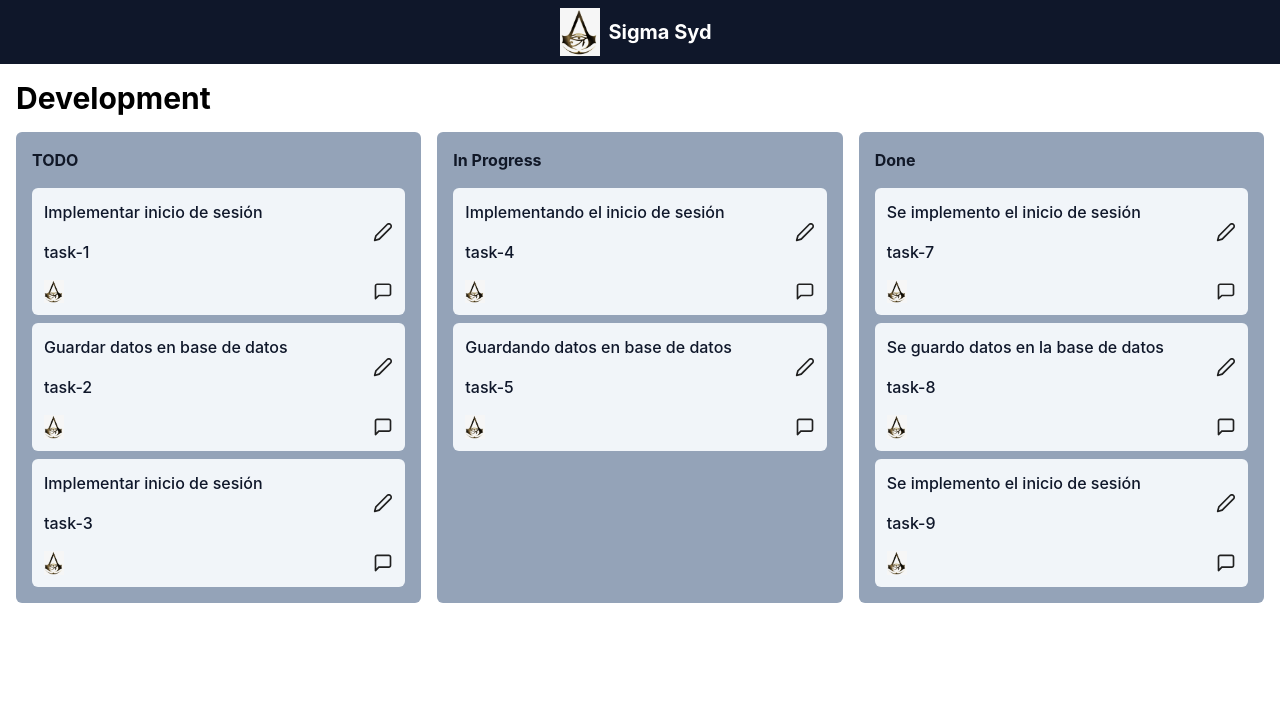
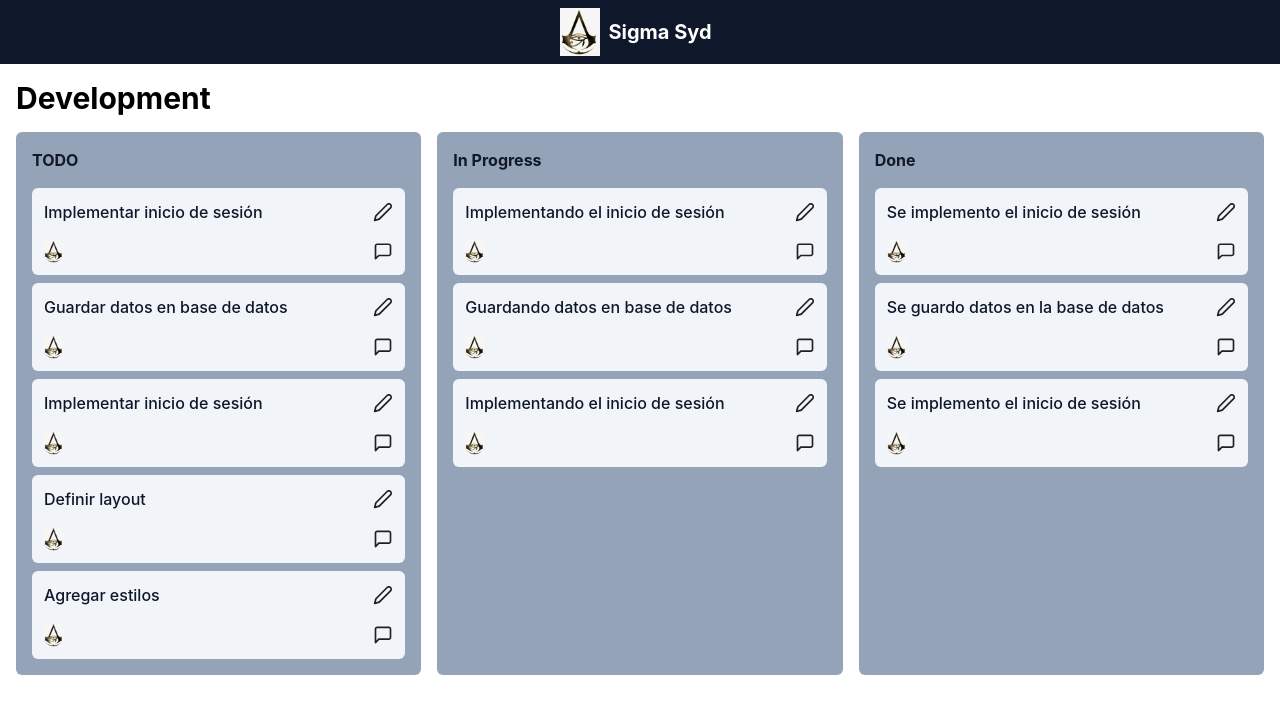
Before and after one commit to sigmasyd/custom-trello, a Next.js app: page / in a window 1280 px wide. Shown: the top 714 px of the page. Built offline with nearby package versions, Linux system fonts and the light colour scheme.

Commit message:
Fixing bug

```diff
--- a/components/board.js
+++ b/components/board.js
@@ -1,51 +1,8 @@
 import List from "../components/list"
 import Card from "../components/card"
 import { useState, useEffect } from "react"
+import { todoList, inProgressList, doneList } from '../data/task'
 
-const todoList = [
-  {
-    text: 'Implementar inicio de sesión',
-    id: 'task-1'
-  },
-  {
-    text: 'Guardar datos en base de datos',
-    id: 'task-2'
-  },
-  {
-    text: 'Implementar inicio de sesión',
-    id: 'task-3'
-  },
-]
-
-const inProgressList = [
-  {
-    text: 'Implementando el inicio de sesión',
-    id: 'task-4'
-  },
-  {
-    text: 'Guardando datos en base de datos',
-    id: 'task-5'
-  }/*,
-  {
-    text: 'Implementando el inicio de sesión',
-    id: 'task-6'
-  }*/
-]
-
-const doneList = [
-  {
-    text: 'Se implemento el inicio de sesión',
-    id: 'task-7'
-  },
-  {
-    text: 'Se guardo datos en la base de datos',
-    id: 'task-8'
-  },
-  {
-    text: 'Se implemento el inicio de sesión',
-    id: 'task-9'
-  }
-]
 
 export default function Board() {
   const [dragged, setDragged] = useState(null)
@@ -108,7 +65,7 @@ export default function Board() {
         >
           {
             listOfList.doneList.map( (item, index) => (
-              <Card list="inProgressList" setDragged={setDragged} {...item} key={item.id}/>
+              <Card list="doneList" setDragged={setDragged} {...item} key={item.id}/>
             ))
           }
         </List>
--- a/components/card.js
+++ b/components/card.js
@@ -18,10 +18,7 @@ export default function Card({ text, id, setDragged, list }) {
   return (
     <div draggable onDragStart={handleDragStart} className='bg-slate-100 text-slate-900 rounded-md p-3 flex flex-col gap-4'>
       <div className='flex justify-between'>
-        <div className='flex flex-col gap-4'>
-          <p className='font-medium'>{ text }</p>
-          <p className='font-medium'>{ id }</p>
-        </div>
+        <p className='font-medium'>{ text }</p>
         <Image src='/static/icons/edit.svg' alt="" width={20} height={20} />
       </div>
       <div className='flex justify-between'>
--- /dev/null
+++ b/data/task.js
@@ -0,0 +1,52 @@
+export const todoList = [
+  {
+    text: 'Implementar inicio de sesión',
+    id: 'task-1'
+  },
+  {
+    text: 'Guardar datos en base de datos',
+    id: 'task-2'
+  },
+  {
+    text: 'Implementar inicio de sesión',
+    id: 'task-3'
+  },
+  {
+    text: 'Definir layout',
+    id: 'task-10'
+  },
+  {
+    text: 'Agregar estilos',
+    id: 'task-11'
+  }
+]
+
+export const inProgressList = [
+  {
+    text: 'Implementando el inicio de sesión',
+    id: 'task-4'
+  },
+  {
+    text: 'Guardando datos en base de datos',
+    id: 'task-5'
+  },
+  {
+    text: 'Implementando el inicio de sesión',
+    id: 'task-6'
+  }
+]
+
+export const doneList = [
+  {
+    text: 'Se implemento el inicio de sesión',
+    id: 'task-7'
+  },
+  {
+    text: 'Se guardo datos en la base de datos',
+    id: 'task-8'
+  },
+  {
+    text: 'Se implemento el inicio de sesión',
+    id: 'task-9'
+  }
+]
```
